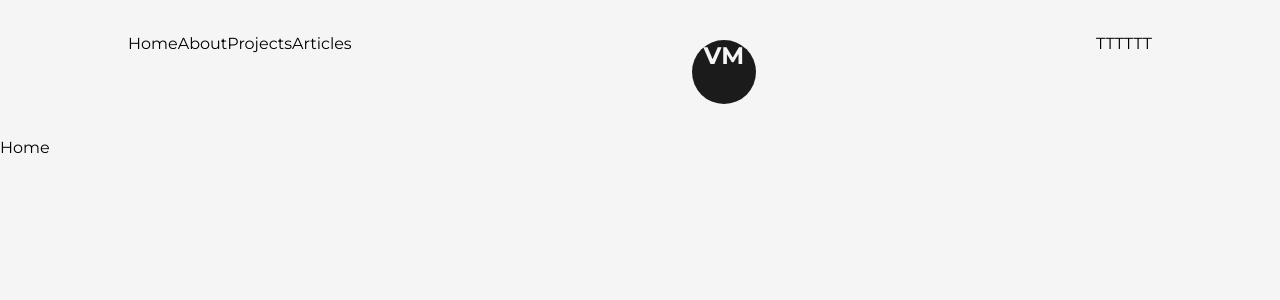
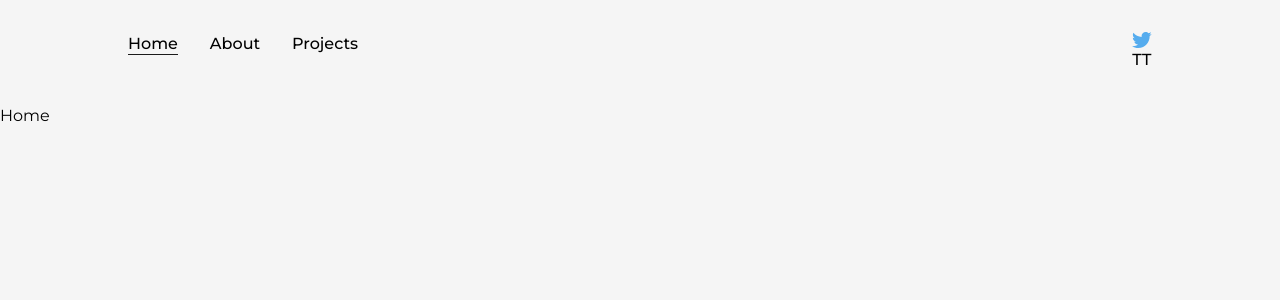
Before and after one commit to saahilll/Portfolio, a Next.js app: page / in a window 1280 px wide. Shown: the top 300 px of the page. Built offline with nearby package versions, Linux system fonts and the light colour scheme.

Commit message:
add nav bar components

```diff
--- /dev/null
+++ b/src/components/Icons.js
@@ -0,0 +1,17 @@
+const TwitterIcon = ({className, ...rest}) => (
+    <svg
+      xmlns="http://www.w3.org/2000/svg"
+      width="1.23em"
+      height="1em"
+      viewBox="0 0 256 209"
+      className={`w-full h-auto ${className}`}
+      {...rest}
+    >
+      <path fill="rgba(255, 255, 255, 0)" d="M0 0h256v209H0z" />
+      <path
+        fill="#55acee"
+        d="M256 25.45a105.04 105.04 0 0 1-30.166 8.27c10.845-6.5 19.172-16.793 23.093-29.057a105.183 105.183 0 0 1-33.351 12.745C205.995 7.201 192.346.822 177.239.822c-29.006 0-52.523 23.516-52.523 52.52 0 4.117.465 8.125 1.36 11.97-43.65-2.191-82.35-23.1-108.255-54.876-4.52 7.757-7.11 16.78-7.11 26.404 0 18.222 9.273 34.297 23.365 43.716a52.312 52.312 0 0 1-23.79-6.57c-.003.22-.003.44-.003.661 0 25.447 18.104 46.675 42.13 51.5a52.592 52.592 0 0 1-23.718.9c6.683 20.866 26.08 36.05 49.062 36.475-17.975 14.086-40.622 22.483-65.228 22.483-4.24 0-8.42-.249-12.529-.734 23.243 14.902 50.85 23.597 80.51 23.597 96.607 0 149.434-80.031 149.434-149.435 0-2.278-.05-4.543-.152-6.795A106.748 106.748 0 0 0 256 25.45"
+      />
+    </svg>
+  )
+  export default TwitterIcon
--- a/src/components/Logo.js
+++ /dev/null
@@ -1,19 +0,0 @@
-import Link from 'next/link'
-import React from 'react'
-import {motion} from "framer-motion"
-
-const MotionLink = motion(Link);
-
-const Logo = () => {
-  return (
-    <div className='flex items-center justify-center mt-2'>
-        <MotionLink href="/"
-        className='w-16 h-16 bg-dark text-light flex item-center justify-center
-        rounded-full text-2xl font-bold'
-        whileHover={{scale:1.5}}
-        >VM</MotionLink>
-    </div>
-  )
-}
-
-export default Logo
--- a/src/components/NavBar.js
+++ b/src/components/NavBar.js
@@ -1,29 +1,49 @@
-import Logo from '@/components/Logo'
 import Link from 'next/link'
 import React from 'react'
+import { useRouter } from 'next/router';
+import TwitterIcon from './Icons';
 
-
+const CustomLink = ({href, title, className = ""}) => {
+  const router = useRouter();
+  return (
+    <Link href={href} className ={`${className} relative group`}>
+    {title}
+    <span className = {`
+    h-[1px] inline-block bg-dark
+    absolute left-0 -bottom-0.5
+    group-hover:w-full transition-[width] ease duration-300
+    ${router.asPath === href? 'w-full': 'w-0'}
+    `}>&nbsp;</span>
+    </Link>
+  )
+}
 
 const NavBar = () => {
   return (
     <header
-    className='w-full px-32 py-8 font-large flex item-center justify-between'
+    className='w-full px-32 py-8 font-medium flex item-center justify-between'
     >
         <nav>
-            <Link href="/">Home</Link>
-            <Link href="about">About</Link>
-            <Link href="projects">Projects</Link>
-            <Link href="articles">Articles</Link>
+            <CustomLink href="/" title="Home" className='mr-4'/>
+            <CustomLink href="about" title="About" className='mx-4'/>
+            <CustomLink href="projects" title="Projects" className='ml-4'/>
+
         </nav>
-        <Logo/>
+
         <nav>
-            <Link href="/" taget={"_blank"}>T</Link>
-            <Link href="/" taget={"_blank"}>T</Link>
-            <Link href="/" taget={"_blank"}>T</Link>
-            <Link href="/" taget={"_blank"}>T</Link>
-            <Link href="/" taget={"_blank"}>T</Link>
-            <Link href="/" taget={"_blank"}>T</Link>
+            <Link href="/" taget={"_blank"}>
+              <TwitterIcon />
+            </Link>
+            <Link href="/" taget={"_blank"}>
+              T
+            </Link>
+            <Link href="/" taget={"_blank"}>
+              T
+            </Link>
         </nav>
+        <div className = "absolute left-[50%] top-2 translate-x-[-50%]">
+
+        </div>
     </header>
   )
 }
```
